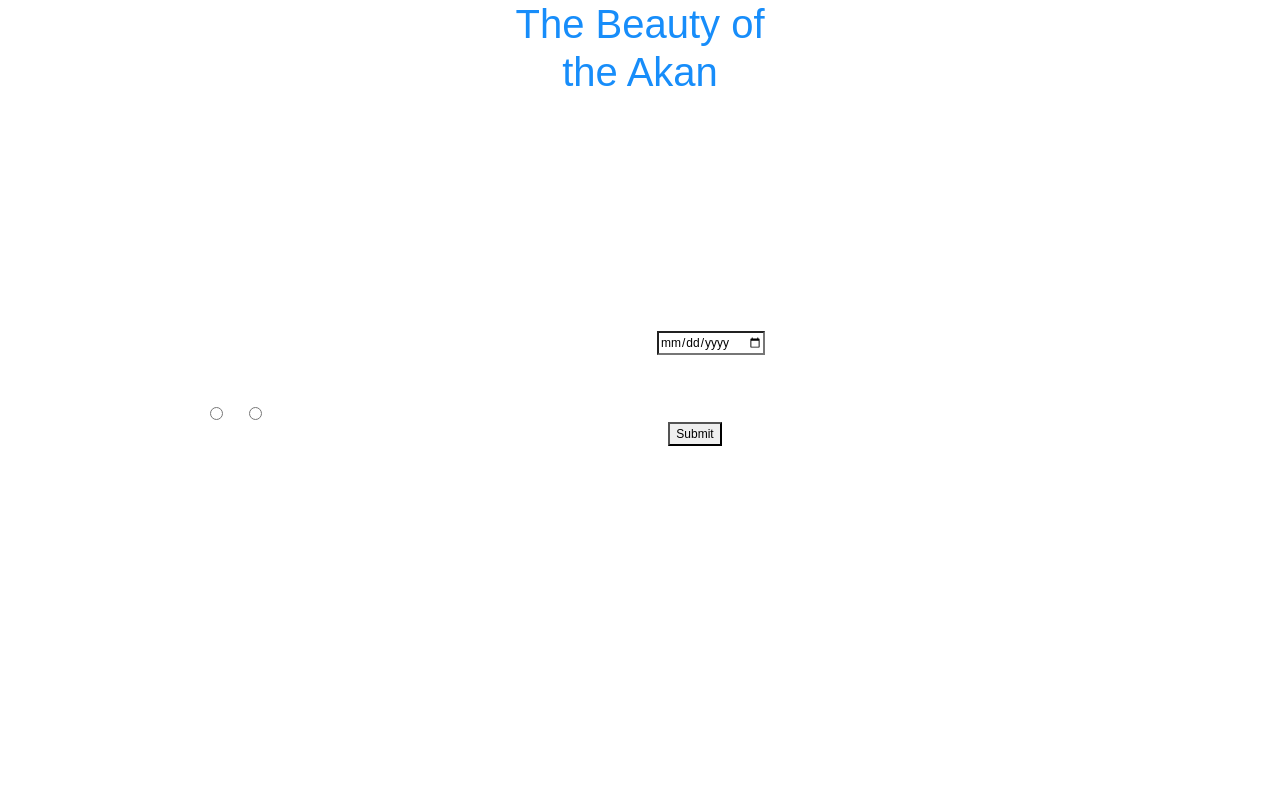
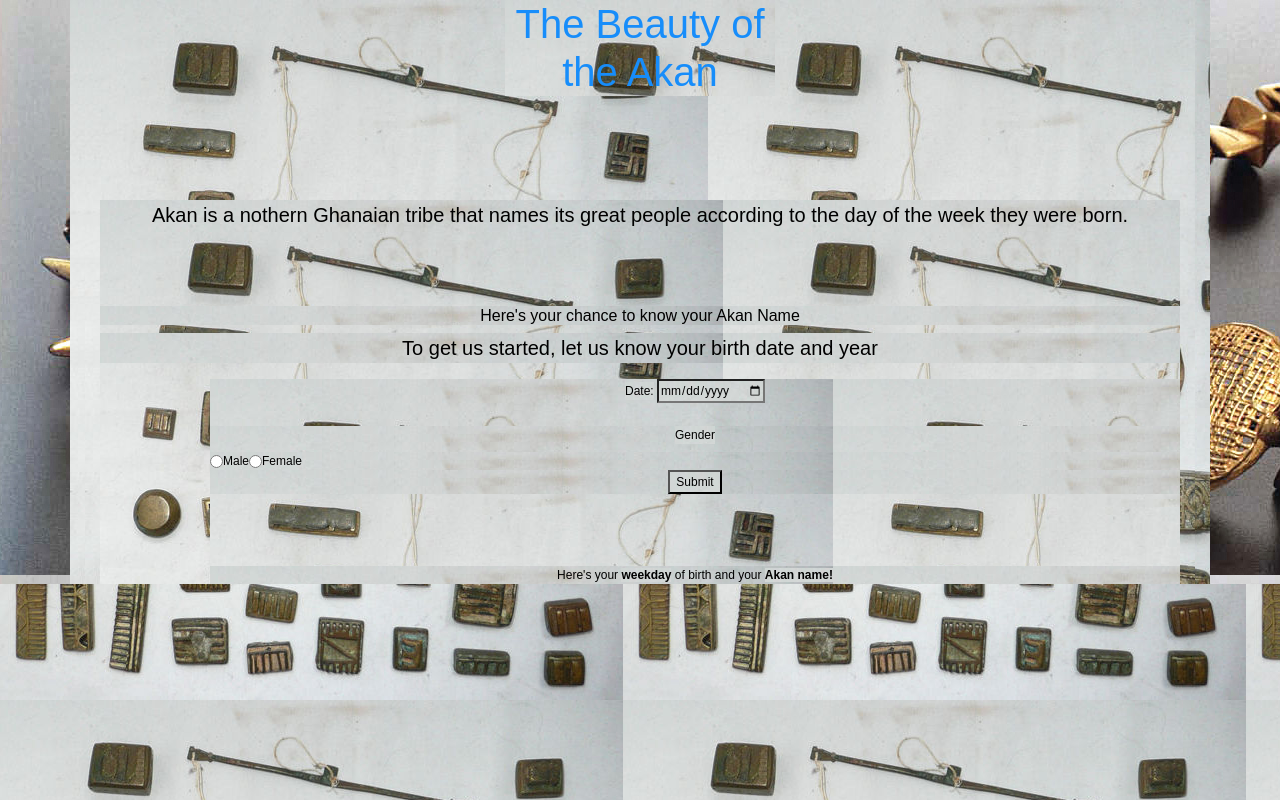
Before and after one commit to bethwelkip/birth-day, a plain HTML site: page index.html in a window 1280 px wide. Drawn offline with Linux system fonts and the light colour scheme; files whose address does not match are found by name.

Commit message:
change text color

```diff
--- a/css/styles.css
+++ b/css/styles.css
@@ -1,12 +1,13 @@
 *{
-  background-image: url('./img/akan3.jpg');
+  background-image: url('/Users/bethwelkiplimo/Desktop/Port/birth-day/img/akan2.jpg');
 }
 body {
   font-family: sans-serif;
   text-align: center;
-  background-image: url('./img/akan2.jpg');
+  background-image: url('/Users/bethwelkiplimo/Desktop/Port/birth-day/img/akan3.jpg');
   opacity: 1.5;
-  color: white;
+  color: black;
+  font-size: 20px;
 }
 .header{
   align-items: center;
@@ -14,7 +15,7 @@ body {
   margin: auto;
   width: 25%;
   font-weight: 400;
-  color: #178DFA;
+  color: #178DFA ;
 
 
 }
```
